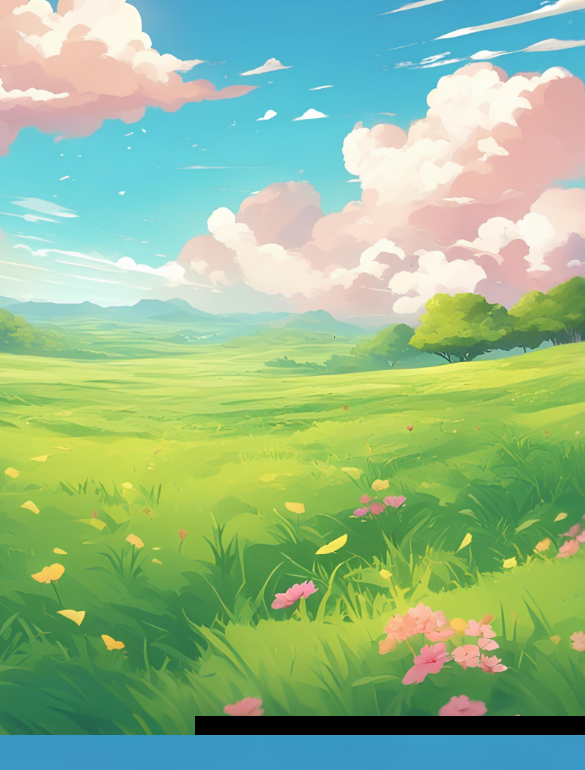
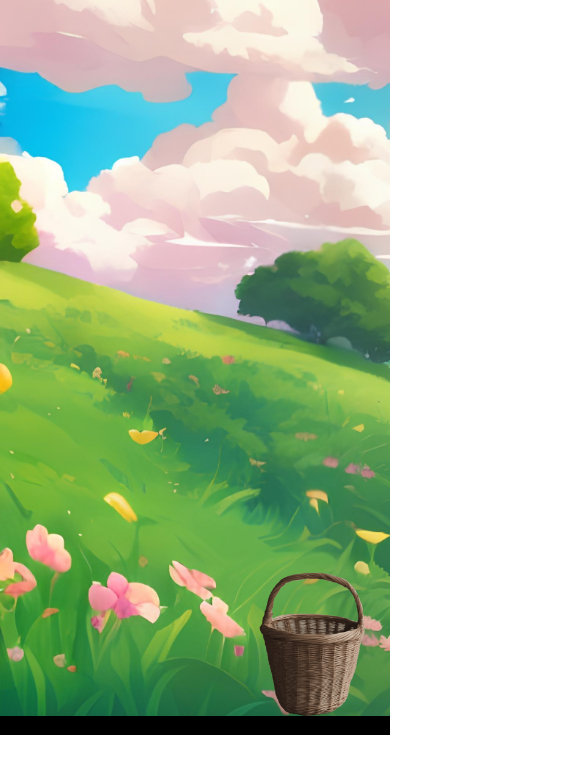
Before and after one commit to Anam-Ashraf7/Heavenly-drops, a plain HTML site: page game.html in a window 390 px wide. Shown: the part 109-879 px from the top of the page, 585 px wide, since content can reach past the window. After the commit the page ends 844 px from the top, so only its background shows below. Drawn offline with Linux system fonts and the light colour scheme; a web font is replaced by a local one.

Commit message:
responsive game page

```diff
--- a/style.css
+++ b/style.css
@@ -124,7 +124,6 @@ input {
     background-image: url(./assets/bm.jpg);
     background-size: cover;
     background-repeat: no-repeat;
-    background-attachment: fixed;
     height: 100vh;
 }
 
@@ -266,13 +265,14 @@ input {
     /* Game */
 
     #gamebody {
-        height: 200vh;
-        width: 200vw;
+        background-attachment: fixed;
+        height: 100vh;
+        width: 100vw;
     }
 
     #basket {
-        width: 50%;
-        top: 170%;
+        width: 40%;
+        top: 80%;
     }
 
     .board {
```
